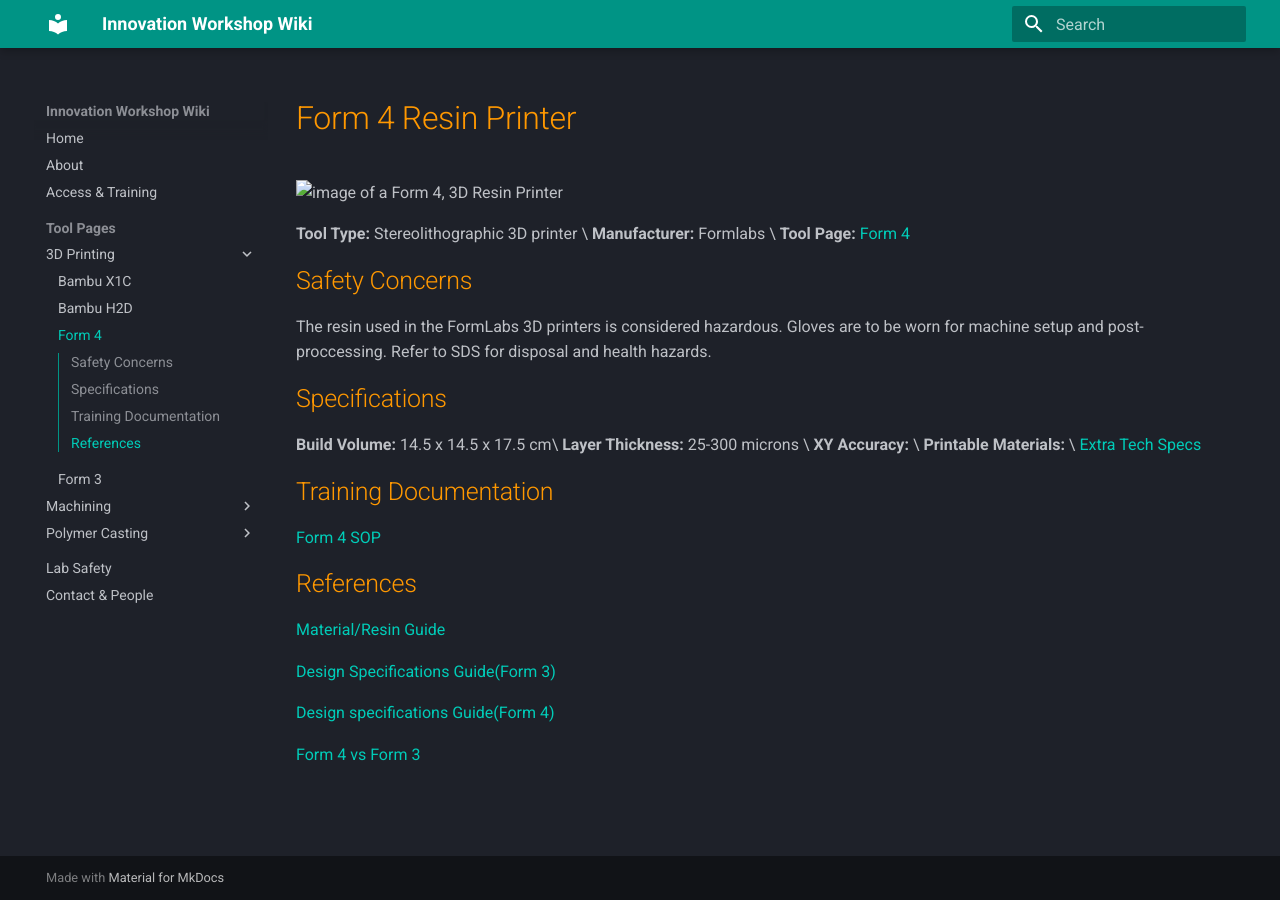
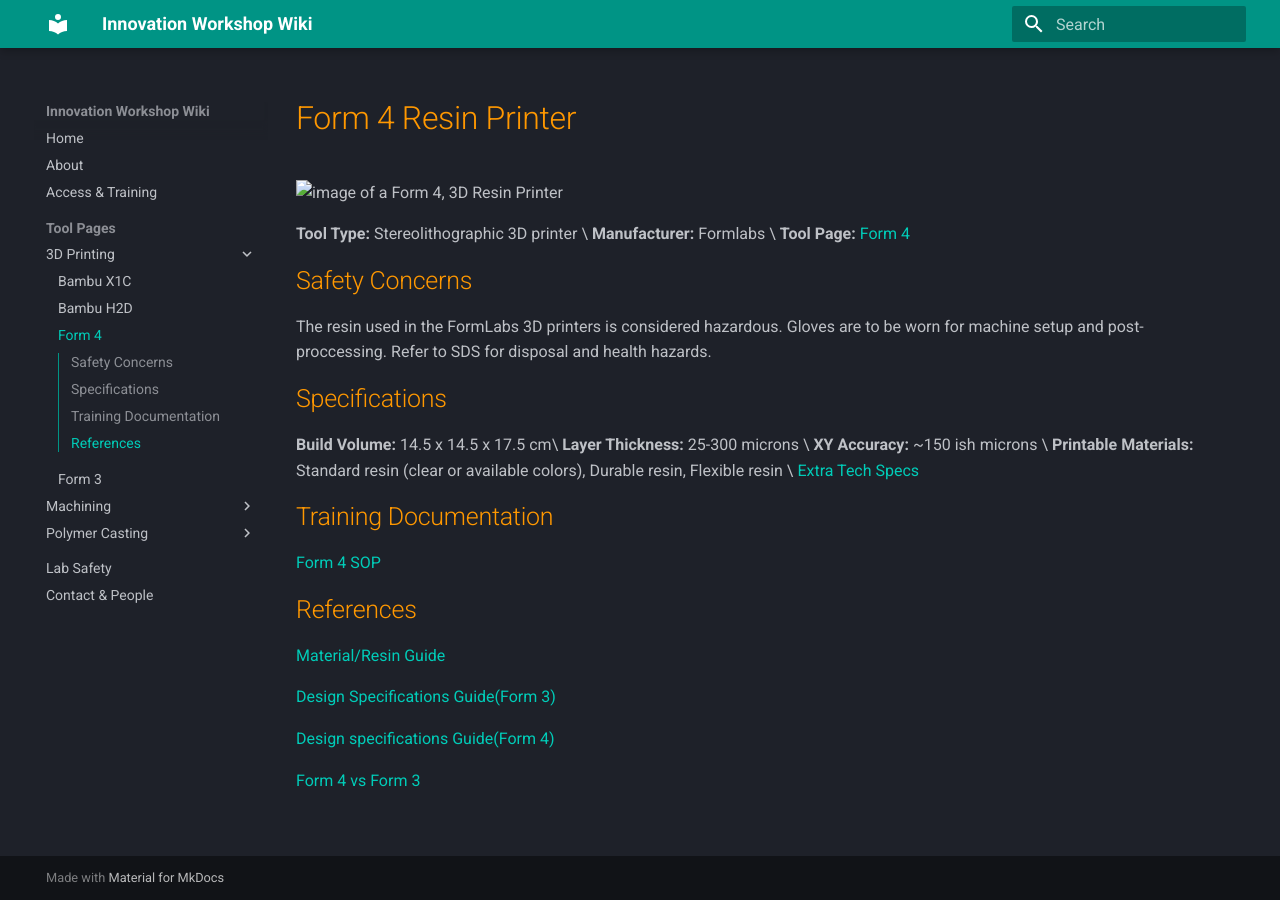
Before and after one commit to ucsb-innovation-workshop/ucsb-innovation-workshop.github.io, an MkDocs documentation site: the page built from docs/tools/form4.md, in a window 1280 px wide. Built offline with MkDocs 1.6.1 and Material for MkDocs 9.7.7, drawn with Linux system fonts in a browser that asks for light colours.

Commit message:
Update form4.md

```diff
--- a/docs/tools/form4.md
+++ b/docs/tools/form4.md
@@ -15,8 +15,8 @@
 
 **Build Volume:**  14.5 x 14.5 x 17.5 cm\
 **Layer Thickness:** 25-300 microns \
-**XY Accuracy:**  \
-**Printable Materials:** \
+**XY Accuracy:** ~150 ish microns \
+**Printable Materials:** Standard resin (clear or available colors), Durable resin, Flexible resin \
 [Extra Tech Specs](https://formlabs.com/3d-printers/resin/tech-specs/)
 
 ## Training Documentation
```
